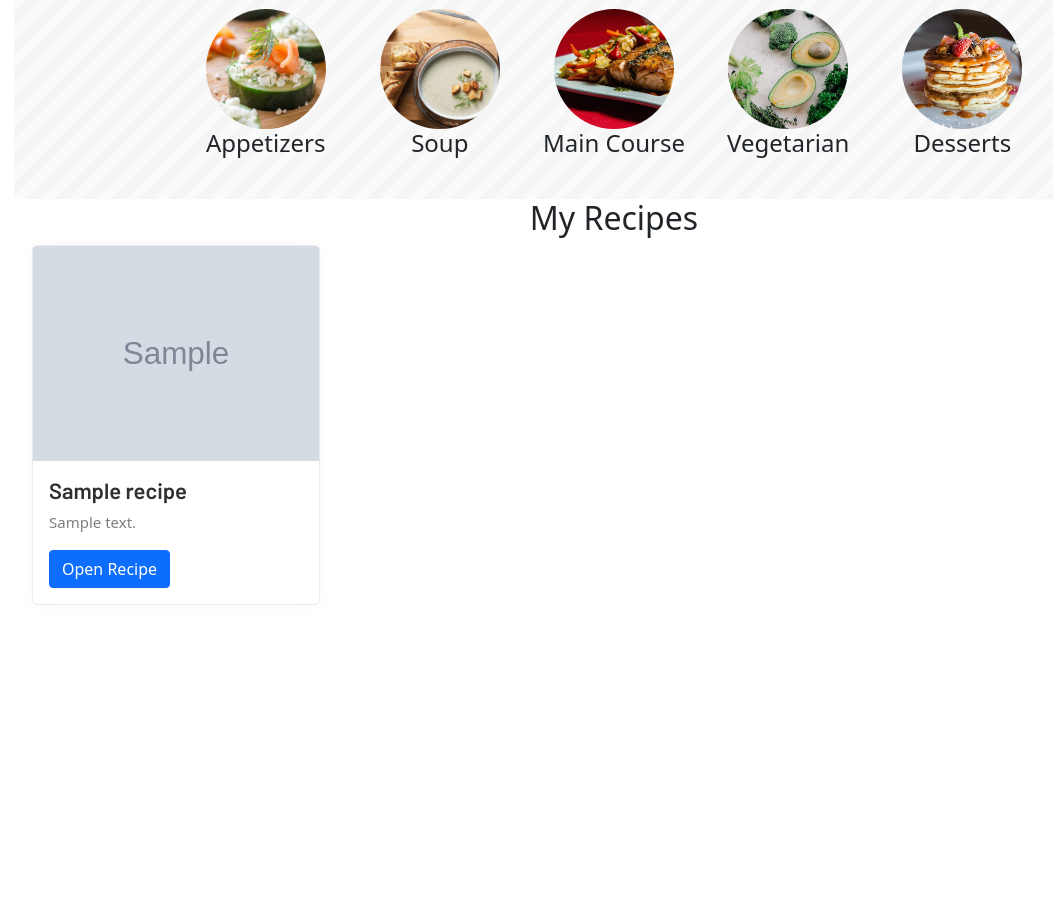
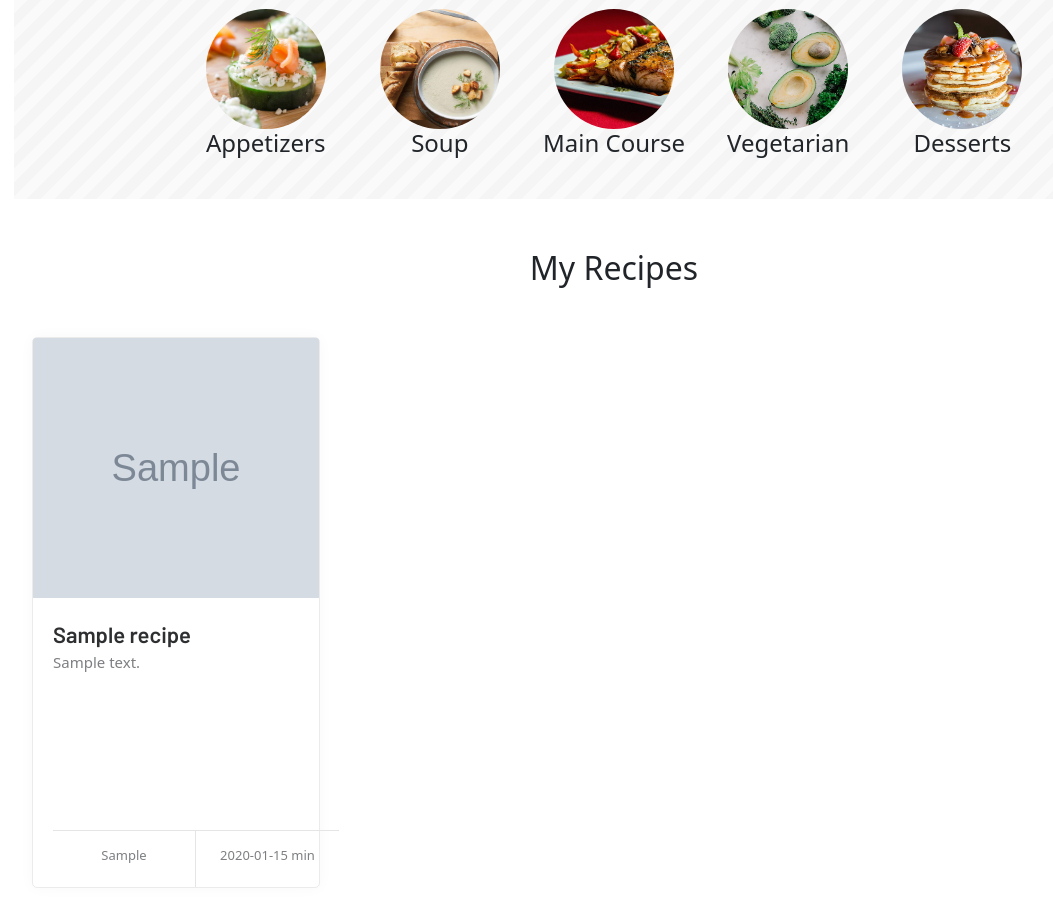
Before and after one commit to Code-Institute-Submissions/kerekmarci-ms3, a Flask app: page /my_recipes in a window 1280 px wide. Shown: the part 257-1181 px from the top of the page, without its empty margins (26-1079 px from the left). Before the commit the page ends 862 px from the top, so only its background shows below. Run offline with Flask 2, Linux system fonts and the light colour scheme; the visitor is signed in with stand-in values (Sample User, id 1); grey boxes marked "Sample" are stand-in pictures; a database or web service that is not in the repository returns one stand-in record (values such as "Sample title"); some libraries are stand-ins or nearby versions.

Commit message:
Card layout added on Homepage and My Recipe page

```diff
--- a/static/css/style.css
+++ b/static/css/style.css
@@ -83,6 +83,11 @@
     margin-top: 50px;
 }
 
+.recipe-container img {
+    height: 260px;
+    object-fit: cover;
+}
+
 .recipe-card {
     border: 1px solid #ebebeb;
     text-align: left;
@@ -90,6 +95,11 @@
     padding: 0;
     border-radius: 5px;
     box-shadow: 0px 0px 15px rgb(41 48 55 / 3%);
+}
+
+.card-body {
+    padding: 0;
+    margin: 20px;
 }
 
 .card-title {
@@ -103,15 +113,17 @@
 .card-text {
     font-size: 15px;
     color: #7D7F82;
+    height: 150px;
 }
 
 .card-bottom {
-    box-sizing: content-box;
+    position: absolute;
+    bottom: 0px;
+    width: 100%;
+    padding: 0px;
     font-size: 13px;
     color: #7D7F82;
     border-top: 1px solid #e5e5e5;
-    padding: 0px;
-    margin: 30px 0px 0px 0px;
     text-align: center;
     font-size: 13px;
     font-weight: 500;
--- a/templates/my_recipes.html
+++ b/templates/my_recipes.html
@@ -24,21 +24,29 @@
         </div>
     </section>
 
-    <section class="container-xl mx1200 text-center">
+    <div class="page-title text-center">
         <h2>My Recipes</h2>
+    </div>
+
+    <section class="container-xl recipe-container mx1200 text-center">
         {% for recipe in recipes %}
-        <div class="card recipe-card" style="width: 18rem;">
-            <img src="{{ recipe.recipe_picture }}" class="card-img-top" alt="...">
+        <article class="card recipe-card" style="width: 18rem;">
+            <a href="{{ url_for('recipe', recipe_id=recipe._id )}}"><img src="{{ recipe.recipe_picture }}" class="card-img-top" alt="Open Full Recipe"></a>
             <div class="card-body">
-                <h5 class="card-title">{{ recipe.recipe_name }}</h5>
+                <a class="card-title" href="{{ url_for('recipe', recipe_id=recipe._id )}}">{{ recipe.recipe_name }} </a>
                 <p class="card-text">{{ recipe.description }}</p>
-                <a href="{{ url_for('recipe', recipe_id=recipe._id )}}" class="btn btn-primary">Open Recipe</a>
+                <div class="card-bottom">
+                    <div class="recipe-index-category">{{ recipe.recipe_cagetory }}</div>
+                    <div class="recipe-index-duration">{{ recipe.cooktime }} min</div>
+                </div>
+                <div style="padding-bottom: 50px;">
                 {% if session.user|lower == recipe.uploaded_by|lower %}
                     <a href="{{ url_for('edit_recipe', recipe_id=recipe._id )}}" class="btn btn-warning">Edit Recipe</a>
                     <a href="{{ url_for('delete_recipe', recipe_id=recipe._id )}}" class="btn btn-danger">Delete Recipe</a>
                 {% endif %}
+                </div>
             </div>
-        </div>
+        </article>
         {% endfor %}
     </section>
 
```
Also changed, not shown: templates/get_recipes.html (+5 -41 lines), templates/home.html (+16 -8 lines).
